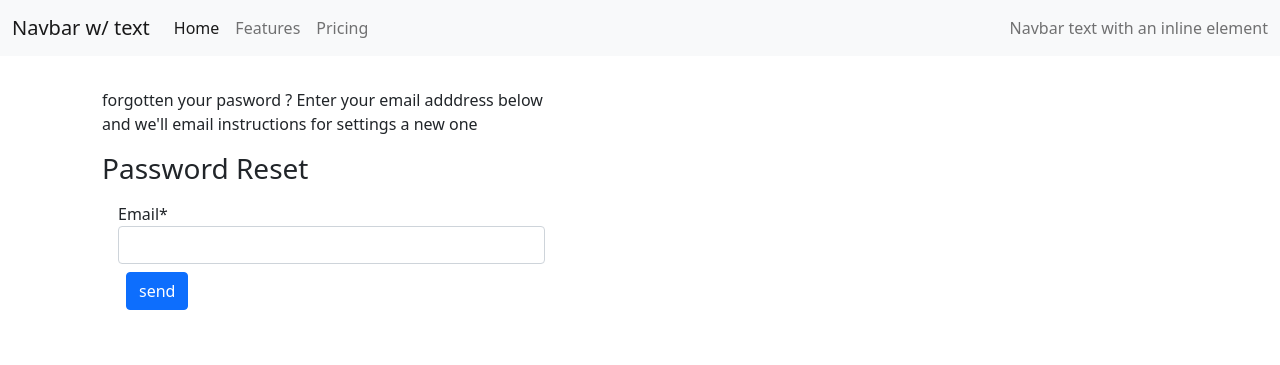
After one commit to rcoffie/blogg, a Django app: page /account/reset_password/ in a window 1280 px wide. The commit adds this page. Shown: the top 365 px of the page. Run offline with Django 3.2, Linux system fonts and the light colour scheme; some libraries are stand-ins or nearby versions.

Commit message:
password reset

```diff
--- a/account/urls.py
+++ b/account/urls.py
@@ -1,9 +1,18 @@
 from django.urls import path
 from . import views
+from django.contrib.auth import views as auth_views
 
 app_name = 'account'
 
 urlpatterns = [
   path('',views.registration,name='registration'),
-  path('login/',views.UserLogin,name='login')
+  path('login/',views.UserLogin,name='login'),
+
+
+  # password reset
+  path('reset_password/',auth_views.PasswordResetView.as_view(template_name='account/password_reset.html'),name="reset_password"),
+  path('reset_password_sent/',auth_views.PasswordResetDoneView.as_view(template_name="account/password_reset_sent.html"), name="password_reset_done"),
+  path('reset/<uidb64>/<token>/',auth_views.PasswordResetConfirmView.as_view(template_name=('account/password_rest_form.html')),name="password_rest_confirm"),
+  path('reset_password_complete/',auth_views.PasswordResetCompleteView.as_view(template_name='account/password_rest_done.html'),name='password_rest_complete')
+
 ]
--- a/post/views.py
+++ b/post/views.py
@@ -23,6 +23,7 @@ def PostDetail(request, id):
   comments = Comment.objects.filter(post=post).order_by('-id')
   likes    = post.likes.count()
   context = {'post':post,'comments':comments,'likes':likes}
+
   if request.method == 'POST':
 
     content = request.POST['content']
--- /dev/null
+++ b/templates/account/password_reset.html
@@ -0,0 +1,26 @@
+{% extends 'base.html' %}
+{% load crispy_forms_tags %}
+
+
+{% block content %}
+
+
+<div class="container">
+  <div class="row">
+    <div class="col-md-5 m-4 p-2">
+      <p>forgotten your pasword ? Enter your email adddress below and we'll email instructions for settings a new one </p>
+     <h3>Password Reset</h3>
+    <form action="" method="POST" class="p-2 m-2">
+      {% csrf_token %}
+      {{form|crispy}}
+      <button type="submit" class="btn btn-primary m-2" name="Send email">
+       send
+      </button>
+    </form>
+
+
+  </div>
+</div>
+
+
+{% endblock %}
```
Also changed, not shown: blogg/settings.py (+10 -0 lines), templates/account/password_reset_done.html (added, +13 -0 lines), templates/account/password_reset_form.html (added, +22 -0 lines), templates/post/detail.html (+7 -6 lines), templates/post/password_rest_sernt.html (added, +21 -0 lines), db.sqlite3.
